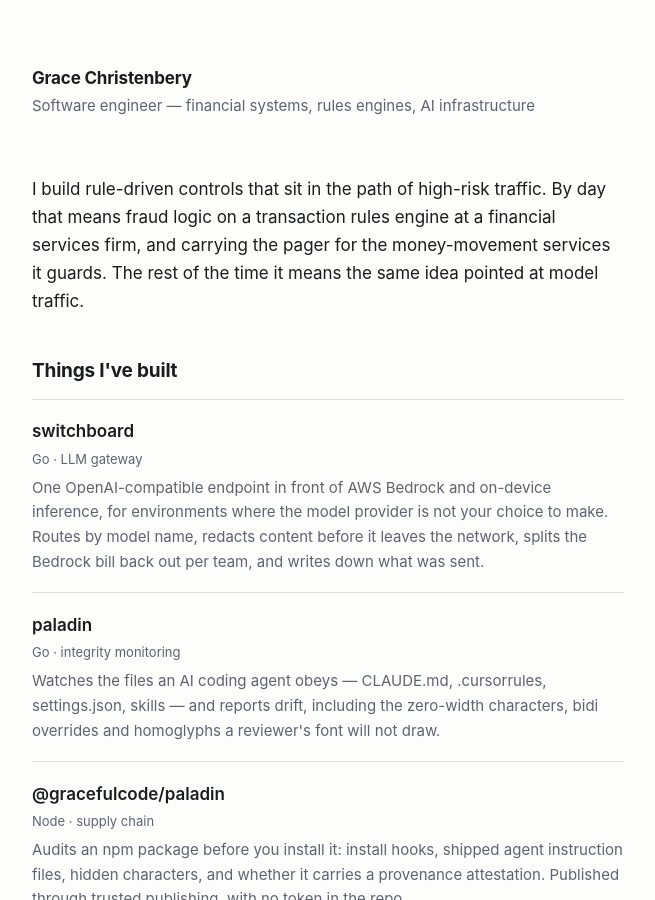
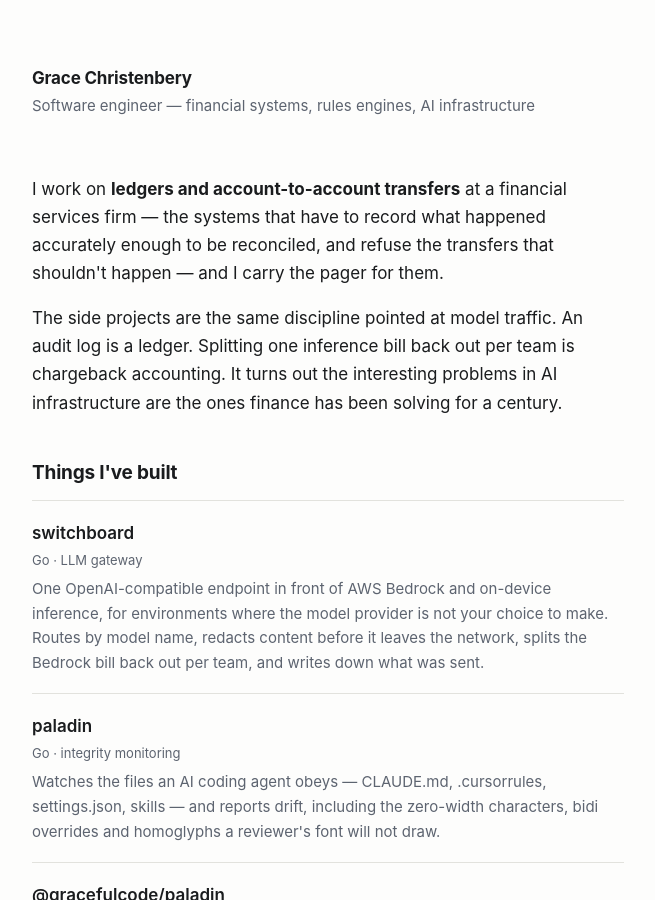
Before and after one commit to Grace/grace.github.io, a Jekyll site: the page built from index.html, in a window 1280 px wide and 900 px high. Shown: the whole window, without its empty margins (312-967 px from the left). Built offline with Jekyll 4.4.1, drawn with Linux system fonts in a browser that asks for light colours.

Commit message:
Lead with ledgers and account-to-account transfers
More specific than "rule-driven controls", and it makes the throughline to the
side projects explicit rather than implied: an audit log is a ledger, and cost
attribution is chargeback accounting.

Co-Authored-By: Claude Opus 5 (1M context) <noreply@anthropic.com>
Claude-Session: https://claude.ai/code/session_01CP8HAD5qh9N9t5FSZ7w4H7

```diff
--- a/index.html
+++ b/index.html
@@ -2,10 +2,15 @@
 layout: default
 description: Grace Christenbery — software engineer in Charlotte, NC. Rule-driven controls in the path of high-risk traffic, LLM gateways, and supply-chain security for agent tooling.
 ---
-<p>I build rule-driven controls that sit in the path of high-risk traffic. By day
-that means fraud logic on a transaction rules engine at a financial services firm,
-and carrying the pager for the money-movement services it guards. The rest of the
-time it means the same idea pointed at model traffic.</p>
+<p>I work on <strong>ledgers and account-to-account transfers</strong> at a financial
+services firm — the systems that have to record what happened accurately enough to
+be reconciled, and refuse the transfers that shouldn't happen — and I carry the
+pager for them.</p>
+
+<p>The side projects are the same discipline pointed at model traffic. An audit
+log is a ledger. Splitting one inference bill back out per team is chargeback
+accounting. It turns out the interesting problems in AI infrastructure are the
+ones finance has been solving for a century.</p>
 
 <h2>Things I've built</h2>
 
```
